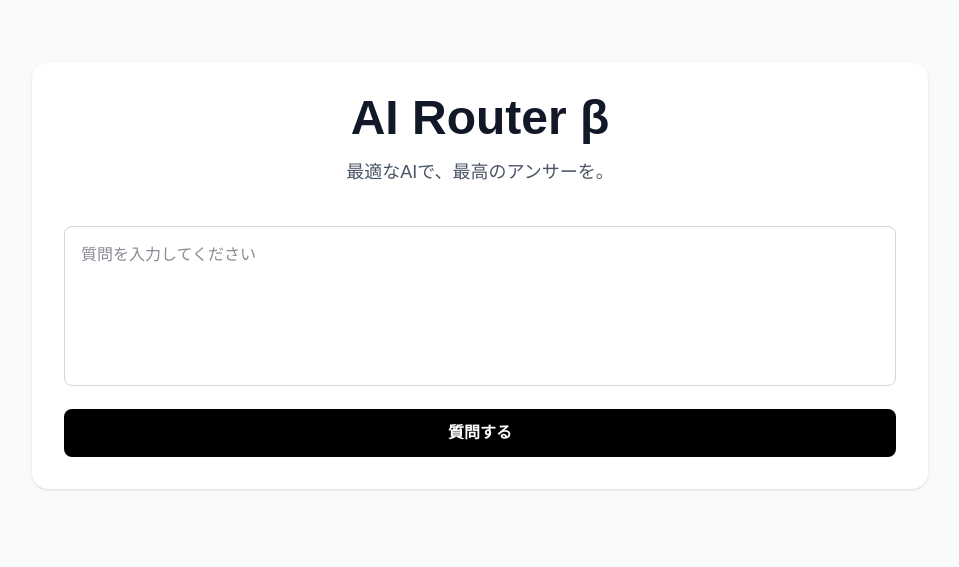
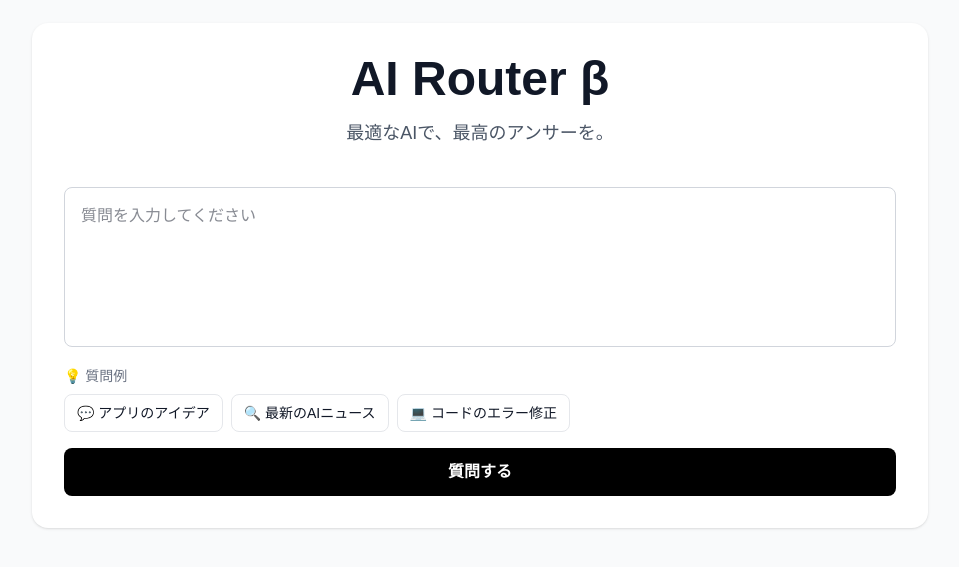
Before and after one commit to lunovamainkaihatsu-coder/ai-router-beta, a Next.js app: page / in a window 1280 px wide. Shown: the part 125-692 px from the top of the page, without its empty margins (160-1119 px from the left). Built offline with nearby package versions, Linux system fonts and the light colour scheme.

Commit message:
Add example question buttons

```diff
--- a/app/page.tsx
+++ b/app/page.tsx
@@ -107,6 +107,44 @@ export default function Home() {
           className="mt-10 h-40 w-full resize-none rounded-lg border border-gray-300 p-4 outline-none focus:border-black disabled:bg-gray-100"
           placeholder="質問を入力してください"
         />
+
+        <div className="mt-3">
+          <p className="mb-2 text-sm text-gray-500">
+            💡 質問例
+          </p>
+
+          <div className="flex flex-wrap gap-2">
+            <button
+              type="button"
+              onClick={() =>
+                setQuestion("新しいAIアプリのアイデアを5つ考えてください")
+              }
+              className="rounded-lg border border-gray-200 px-3 py-2 text-sm hover:bg-gray-50"
+            >
+              💬 アプリのアイデア
+            </button>
+
+            <button
+              type="button"
+              onClick={() =>
+                setQuestion("今日の生成AIに関する最新ニュースを教えてください")
+              }
+              className="rounded-lg border border-gray-200 px-3 py-2 text-sm hover:bg-gray-50"
+            >
+              🔍 最新のAIニュース
+            </button>
+
+            <button
+              type="button"
+              onClick={() =>
+                setQuestion("Next.jsのコードでエラーが出ています。原因と修正方法を教えてください")
+              }
+              className="rounded-lg border border-gray-200 px-3 py-2 text-sm hover:bg-gray-50"
+            >
+              💻 コードのエラー修正
+            </button>
+          </div>
+        </div>
 
         <button
           onClick={handleSubmit}
```
